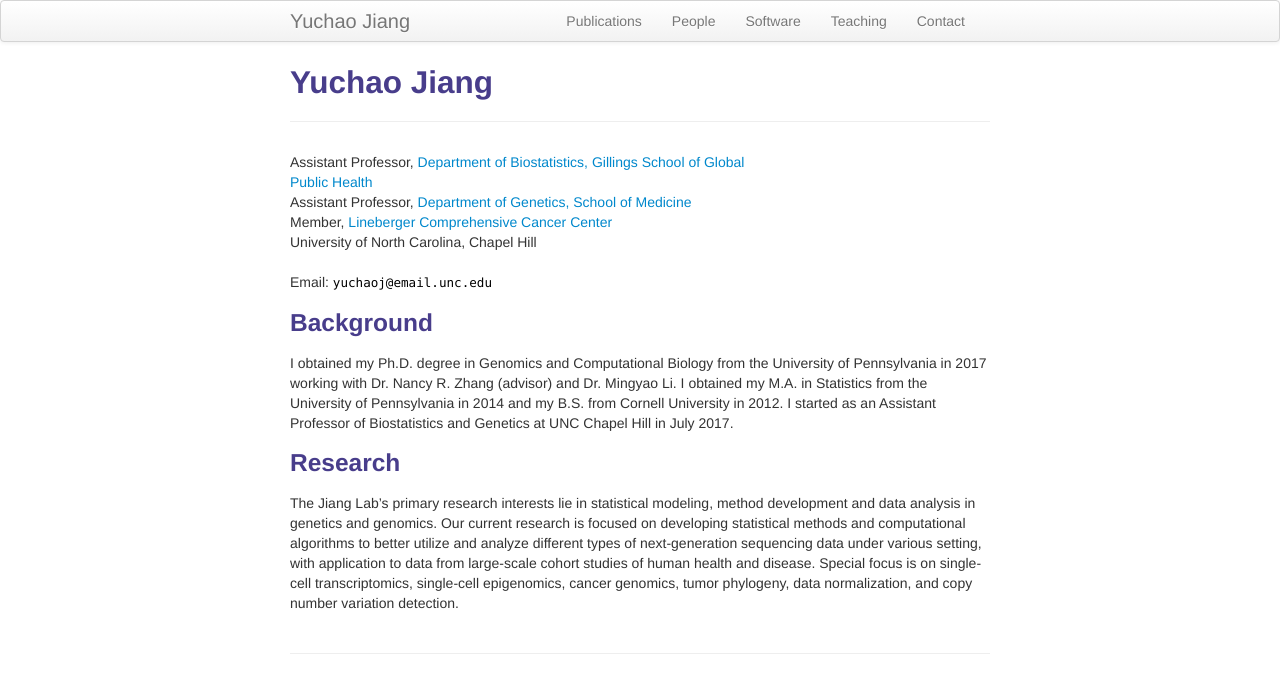
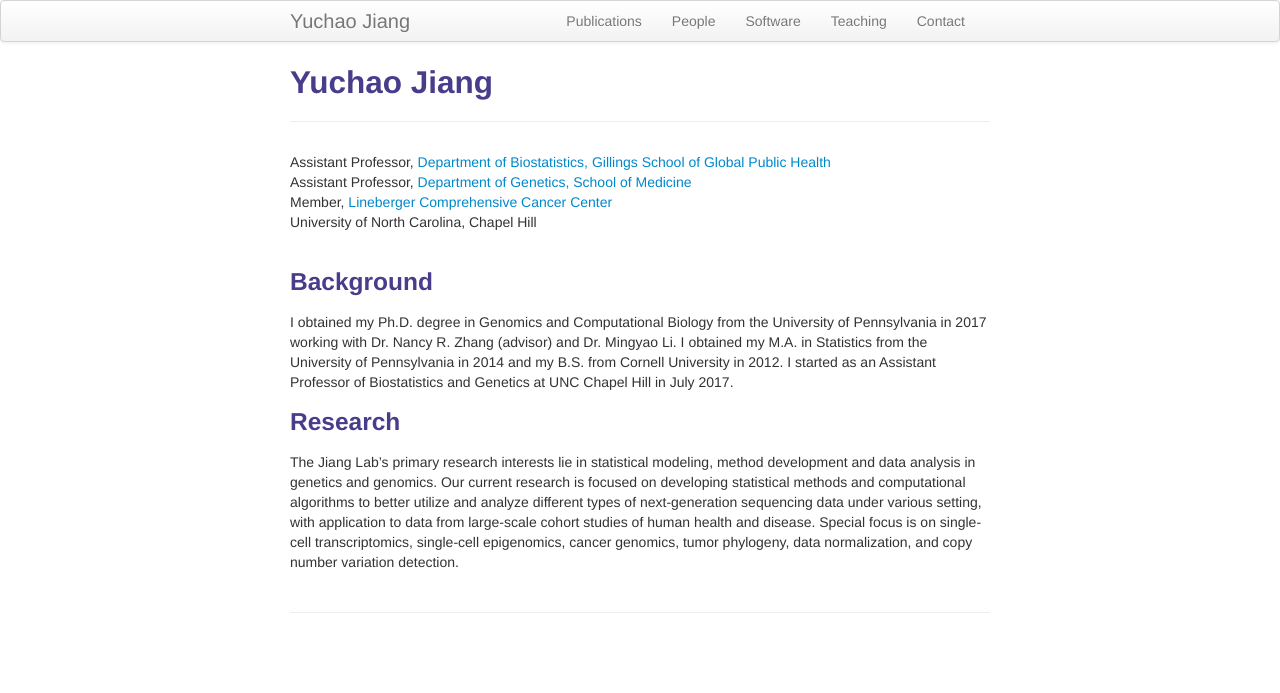
Before and after one commit to yuchaojiang/yuchaojiang.github.io, a Jekyll site: the page built from index.md, in a window 1280 px wide. Shown: the top 693 px of the page. Built offline with Jekyll 4.4.1, drawn with Linux system fonts in a browser that asks for light colours.

Commit message:
Update index.md

```diff
--- a/index.md
+++ b/index.md
@@ -7,15 +7,10 @@ description: I am an Assistant Professor in the Department of Biostatistics and
 
 <div class="container">
     <div class="row-fluid">
-        <div class="span5">
             Assistant Professor, <a href="http://sph.unc.edu/bios/biostatistics/">Department of Biostatistics, Gillings School of Global Public Health</a><br/>
             Assistant Professor, <a href="http://www.med.unc.edu/genetics/">Department of Genetics, School of Medicine</a><br/>
             Member, <a href="https://unclineberger.org/">Lineberger Comprehensive Cancer Center</a><br/>
             University of North Carolina, Chapel Hill <br/><br/>
-            <div id="hide_email">
-            Email: <code>yuchaoj@email.unc.edu</code><br/>
-            </div>
-        </div>
     </div>
 </div>
 
```
